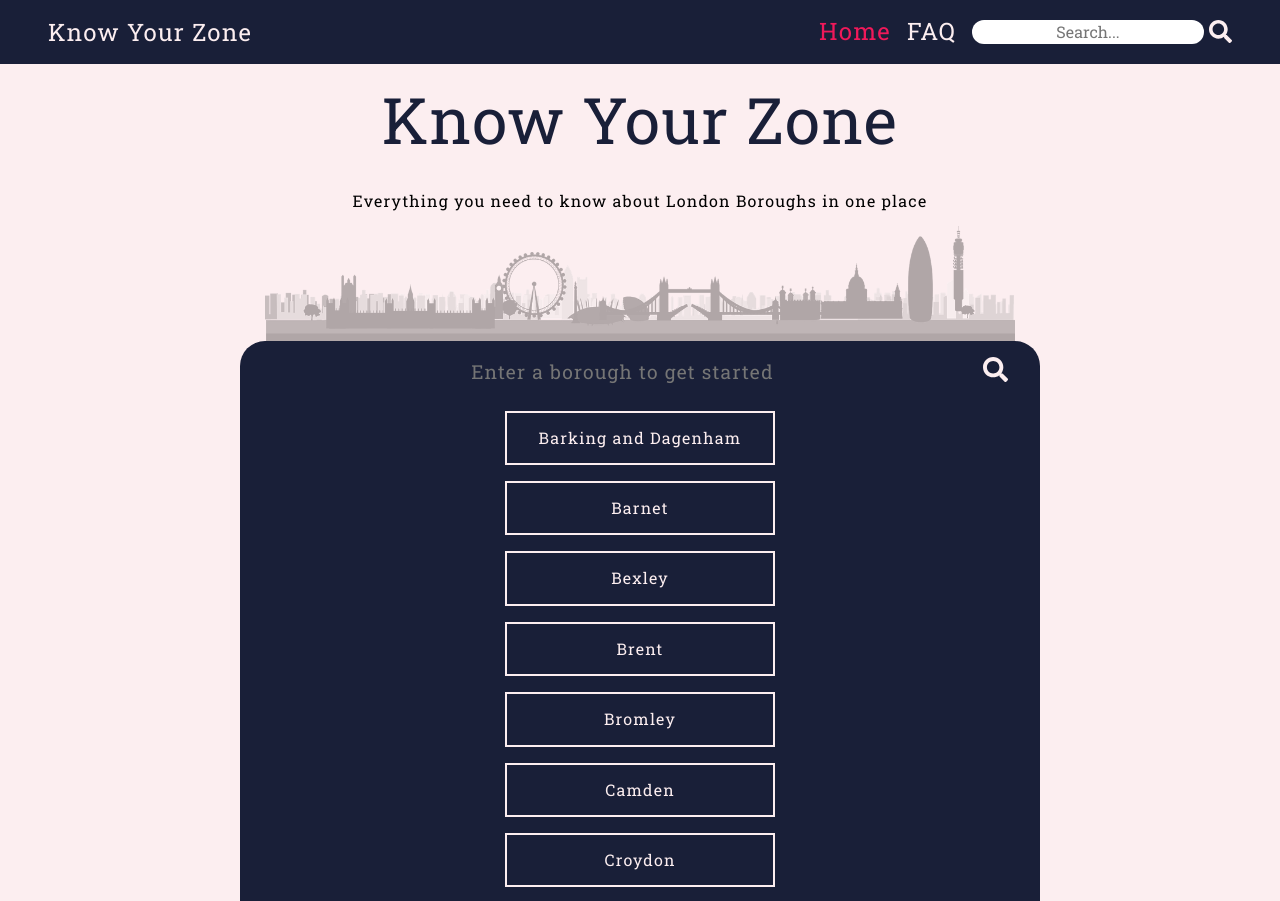
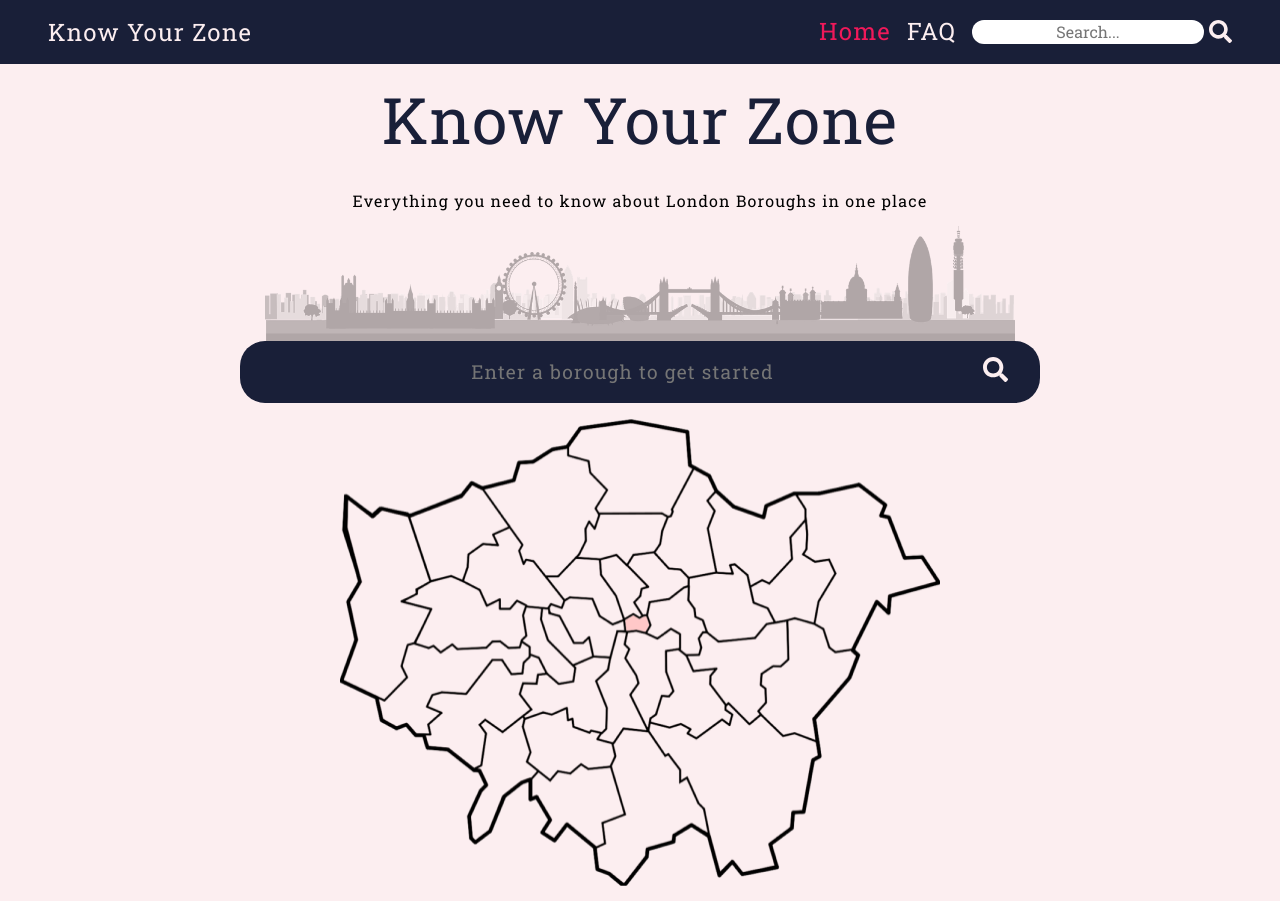
Before and after one commit to Samupaga/know-your-zone-client, a React (Vite) app: page / in a window 1280 px wide. Shown: the top 901 px of the page. Built offline with nearby package versions, Linux system fonts and the light colour scheme.

Commit message:
Update rendering so search box displays only when a string is entered, update filtering

```diff
--- a/src/components/Search/Search.jsx
+++ b/src/components/Search/Search.jsx
@@ -49,12 +49,7 @@ function Search() {
     console.log('search query', searchQuery);
     setFilteredBoroughList(
       boroughList.filter((borough) =>
-        borough
-          .toLowerCase()
-          .search(
-            searchQuery.toLowerCase() ||
         borough.toLowerCase().includes(searchQuery.toLowerCase())
-          )
       )
     );
   }
@@ -79,6 +74,7 @@ function Search() {
     }
   }
 
+  if (filteredBoroughList.length != 0) {
     return (
       <div className='search-container'>
         <form className='big-form' onSubmit={handleSubmit}>
@@ -96,7 +92,7 @@ function Search() {
         <div className='dropdown'>
           {boroughList
             .filter((borough) =>
-            borough.toLowerCase().startsWith(searchQuery.toLowerCase())
+              borough.toLowerCase().includes(searchQuery.toLowerCase())
             )
             .map((borough) => (
               <a className='dropdown-row' id={borough} onClick={searchClick}>
@@ -106,6 +102,24 @@ function Search() {
         </div>
       </div>
     );
+  } else {
+    return (
+      <div className='search-container'>
+        <form className='big-form' onSubmit={handleSubmit}>
+          <input
+            className='big-input'
+            ref={searchInputRef}
+            onChange={searchBoroughList}
+            type='text'
+            placeholder='Enter a borough to get started'
+          />
+          <button type='submit' className='search-btn'>
+            <FaSearch className='search-icon' size={25} />
+          </button>
+        </form>
+      </div>
+    );
+  }
 }
 
 export default Search;
```
Lines whose indentation alone changed are shown as unchanged.
